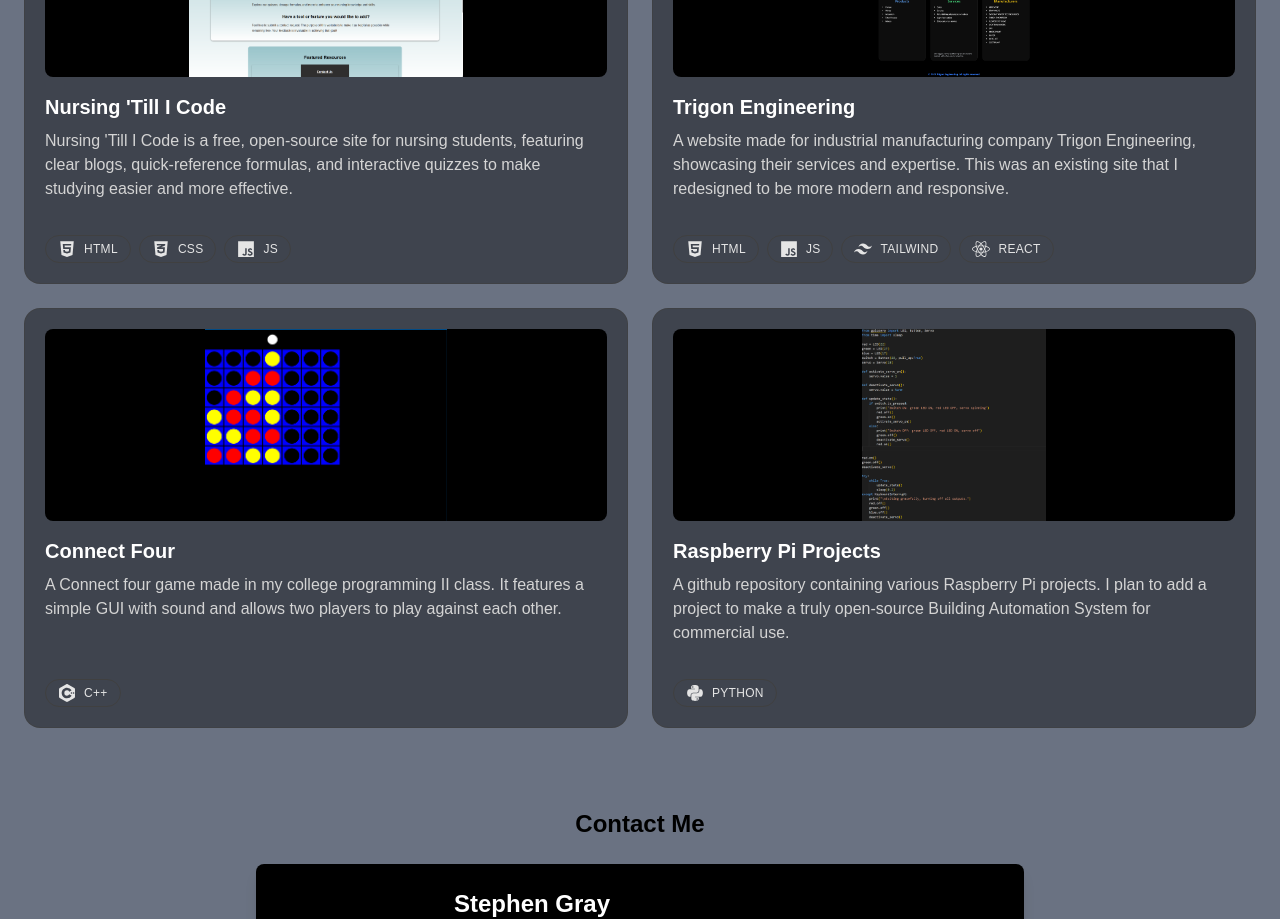
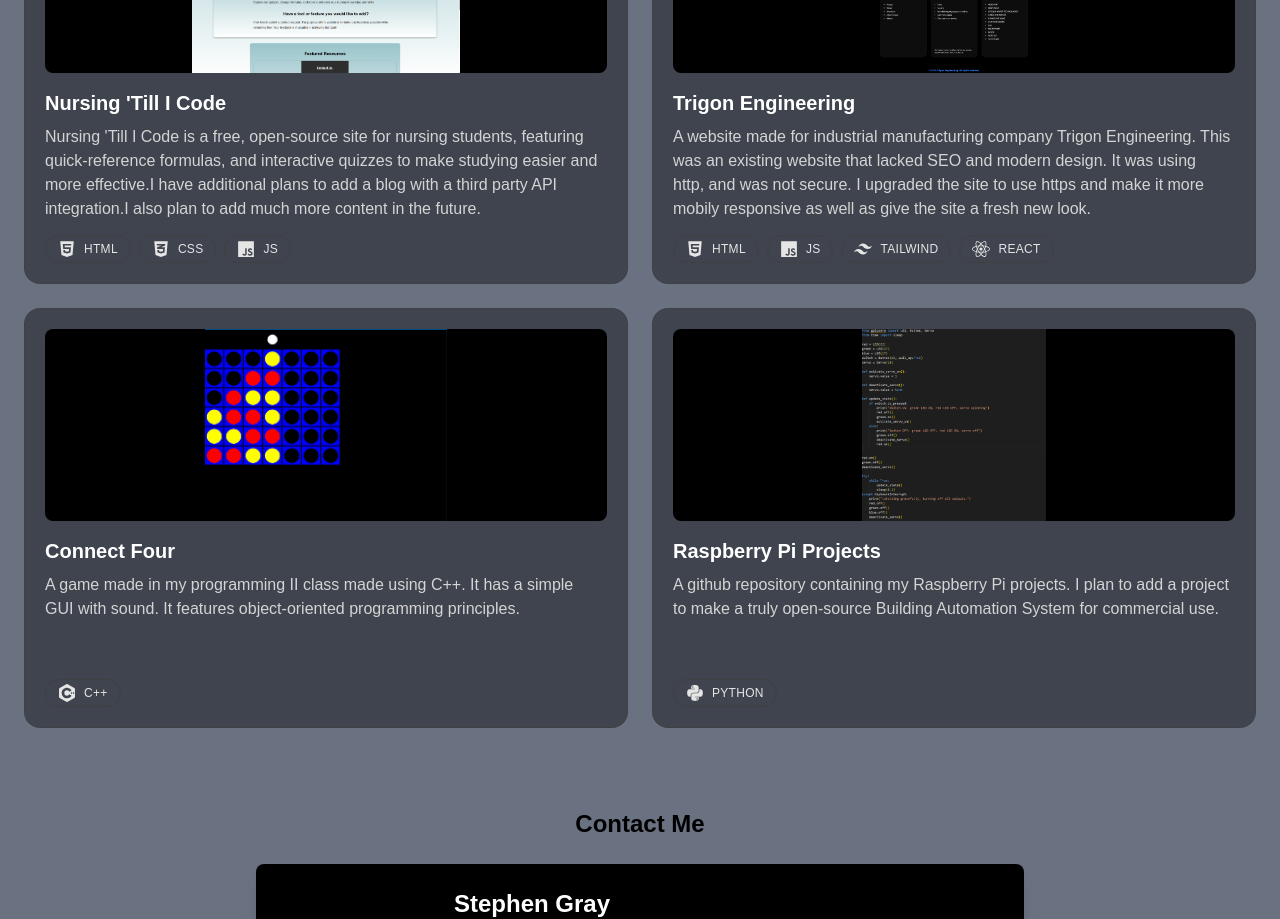
Before and after one commit to stephengray12/portfolio-website, a Next.js app: page / in a window 1280 px wide. Shown: the part 1540-2459 px from the top of the page. Built offline with nearby package versions, Linux system fonts and the light colour scheme.

Commit message:
added more descriptive text for project descriptions.

```diff
--- a/src/app/page.js
+++ b/src/app/page.js
@@ -52,7 +52,7 @@ const projects = [
   {
     title: "Nursing 'Till I Code",
     desc:
-      "Nursing 'Till I Code is a free, open-source site for nursing students, featuring clear blogs, quick-reference formulas, and interactive quizzes to make studying easier and more effective.",
+      "Nursing 'Till I Code is a free, open-source site for nursing students, featuring quick-reference formulas, and interactive quizzes to make studying easier and more effective.I have additional plans to add a blog with a third party API integration.I also plan to add much more content in the future.",
     link: "https://www.nursingtillicode.org/",
     tech: ["HTML", "CSS", "JS"],
     image: "/nursingtillicode.png",
@@ -60,7 +60,7 @@ const projects = [
   {
     title: "Trigon Engineering",
     desc:
-      "A website made for industrial manufacturing company Trigon Engineering, showcasing their services and expertise. This was an existing site that I redesigned to be more modern and responsive.",
+      "A website made for industrial manufacturing company Trigon Engineering. This was an existing website that lacked SEO and modern design. It was using http, and was not secure. I upgraded the site to use https and make it more mobily responsive as well as give the site a fresh new look.",
     link: "https://github.com/stephengray12/Trigon-Engineering",
     tech: ["HTML", "JS", "Tailwind", "React"],
     image: "/trigonengineering.png",
@@ -69,7 +69,7 @@ const projects = [
   {
     title: "Connect Four",
     desc:
-      "A Connect four game made in my college programming II class. It features a simple GUI with sound and allows two players to play against each other.",
+      "A game made in my programming II class made using C++. It has a simple GUI with sound. It features object-oriented programming principles.",
     link: "https://github.com/stephengray12/cpsc2376-Gray/tree/main/projects/project04",
     tech: ["C++"],
     image: "/connectfour.png",
@@ -78,7 +78,7 @@ const projects = [
   {
     title: "Raspberry Pi Projects",
     desc:
-      "A github repository containing various Raspberry Pi projects. I plan to add a project to make a truly open-source Building Automation System for commercial use.",
+      "A github repository containing my Raspberry Pi projects. I plan to add a project to make a truly open-source Building Automation System for commercial use.",
     link: "https://github.com/stephengray12/Rasberry_Pi_Projects",
     tech: ["Python"],
     image: "/raspberrypi.png"
```
